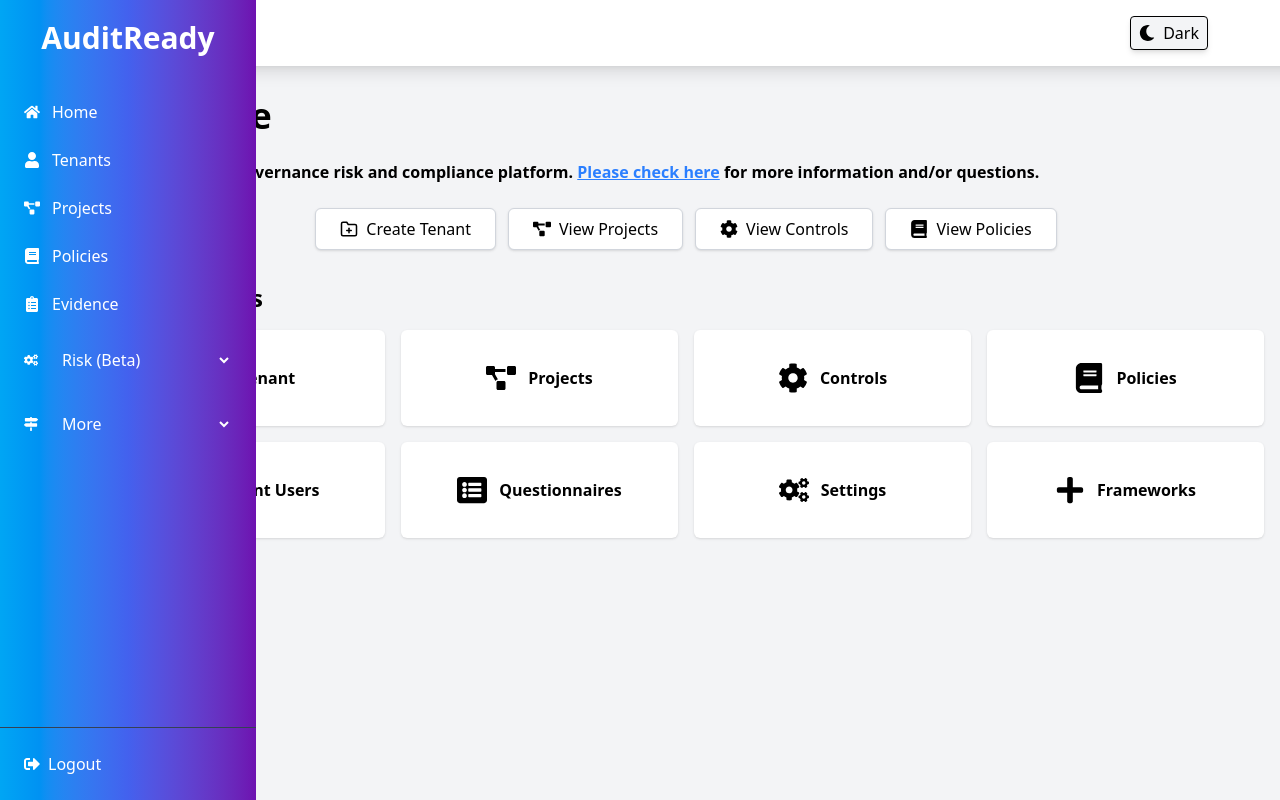
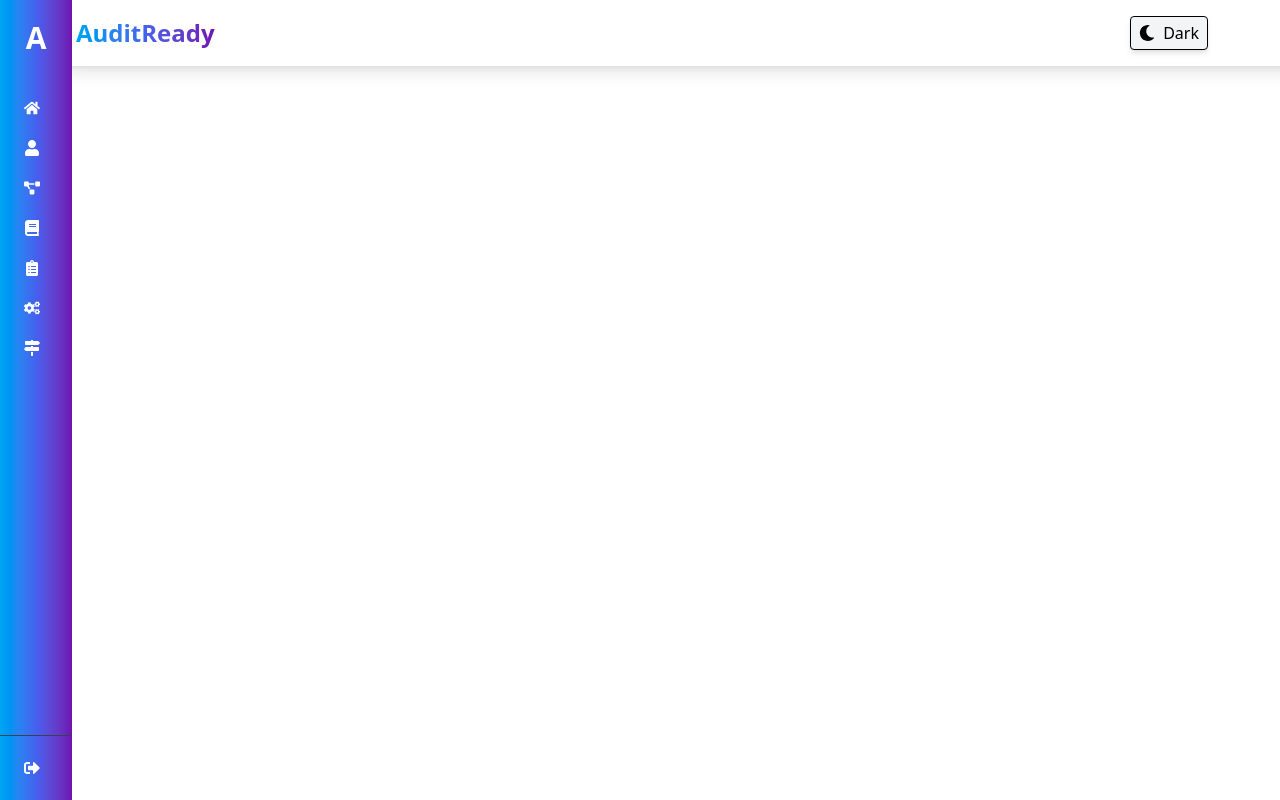
Before and after one commit to Kapil2512-dot/AuditReady, a React (Vite) app: page /tenants in a window 1280 px wide. Built offline with nearby package versions, Linux system fonts and the light colour scheme.

Commit message:
Added Routes

```diff
--- a/src/App.jsx
+++ b/src/App.jsx
@@ -1,16 +1,36 @@
 import { useState } from "react";
+import { BrowserRouter as Router, Routes, Route } from "react-router-dom";
 import React from "react";
-
+import Navbar from "./components/Navbar";
+import Sidebar from "./components/Sidebar";
+import Home from "./page/Home";
+import Tenants from "./page/Tenants";
+import Projects from "./page/Projects";
 import "./App.css";
-import Home from "./page/Home";
 
 function App() {
   const [count, setCount] = useState(0);
 
   return (
-    <>
-      <Home />
-    </>
+    <Router>
+      <div className="flex h-screen">
+        {/* Sidebar */}
+        <Sidebar />
+
+        {/* Main Content */}
+        <div className="flex flex-col flex-1">
+          <Navbar />
+          <div className="flex-1 p-4">
+            {/* This is where the routed components will appear */}
+            <Routes>
+              <Route path="/" element={<Home />} />
+              <Route path="/tenants" element={<Tenants />} />
+              <Route path="/projects" element={<Projects />} />
+            </Routes>
+          </div>
+        </div>
+      </div>
+    </Router>
   );
 }
 
--- a/src/components/Main.jsx
+++ b/src/components/Main.jsx
@@ -31,7 +31,7 @@
   ];
 
   return (
-    <div className="flex-1 h-screen p-4 ml-15 bg-gray-100">
+    <div className="flex-1 h-screen p-4 ml-15 ">
       <div className="mt-20 ml-4 md:ml-8">
         <h1 className="text-4xl sm:text-3xl lg:text-4xl font-bold">Welcome</h1>
         <p className="mt-4 sm:mt-6 font-semibold text-xs sm:text-sm md:text-base">
--- a/src/components/Sidebar.jsx
+++ b/src/components/Sidebar.jsx
@@ -1,4 +1,5 @@
 import React, { useState, useEffect, useRef } from "react";
+import { Link } from "react-router-dom";
 import {
   FaHome,
   FaUser,
@@ -55,16 +56,23 @@
       <nav className="flex-1 p-4">
         <ul className="space-y-2 cursor-pointer">
           <li className="flex items-center space-x-3 p-2 cursor-pointer hover:transparent rounded">
+            <Link to="/" className="flex items-center space-x-3">
               <FaHome />
               {isExpanded && <span>Home</span>}
+            </Link>
           </li>
           <li className="flex items-center space-x-3 p-2 cursor-pointer hover:transparent rounded">
+            <Link to="/tenants" className="flex items-center space-x-3">
               <FaUser />
               {isExpanded && <span>Tenants</span>}
+            </Link>
           </li>
+
           <li className="flex items-center space-x-3 p-2 cursor-pointer hover:transparent rounded">
+            <Link to="/projects" className="flex items-center space-x-3">
               <FaProjectDiagram />
               {isExpanded && <span>Projects</span>}
+            </Link>
           </li>
           <li className="flex items-center space-x-3 p-2 cursor-pointer hover:transparent rounded">
             <FaBook />
--- /dev/null
+++ b/src/page/Evidence.jsx
@@ -0,0 +1,7 @@
+import React from "react";
+
+const Evidence = () => {
+  return <div>Evidence</div>;
+};
+
+export default Evidence;
--- a/src/page/Home.jsx
+++ b/src/page/Home.jsx
@@ -1,21 +1,10 @@
 import React from "react";
-import Navbar from "../components/Navbar";
-import Sidebar from "../components/Sidebar";
 import Main from "../components/Main";
 
 const Home = () => {
   return (
-    <div className="flex h-screen">
-      {/* Sidebar */}
-      <Sidebar />
-
-      {/* Main Content */}
-      <div className="flex flex-col flex-1">
-        <Navbar />
-        <div className="className=" flex-1 p-4>
-          <Main />
-        </div>
-      </div>
+    <div>
+      <Main />
     </div>
   );
 };
--- /dev/null
+++ b/src/page/Login.jsx
@@ -0,0 +1,7 @@
+import React from "react";
+
+const Login = () => {
+  return <div>Login</div>;
+};
+
+export default Login;
--- /dev/null
+++ b/src/page/Policies.jsx
@@ -0,0 +1,7 @@
+import React from "react";
+
+const Policies = () => {
+  return <div>Policies</div>;
+};
+
+export default Policies;
--- /dev/null
+++ b/src/page/Projects.jsx
@@ -0,0 +1,7 @@
+import React from "react";
+
+const Projects = () => {
+  return <div>Projects</div>;
+};
+
+export default Projects;
--- /dev/null
+++ b/src/page/Tenants.jsx
@@ -0,0 +1,7 @@
+import React from "react";
+
+const Tenants = () => {
+  return <h2>Tenants Page</h2>; // Simple content to check if it's loading
+};
+
+export default Tenants;
```
Lines whose indentation alone changed are shown as unchanged.
